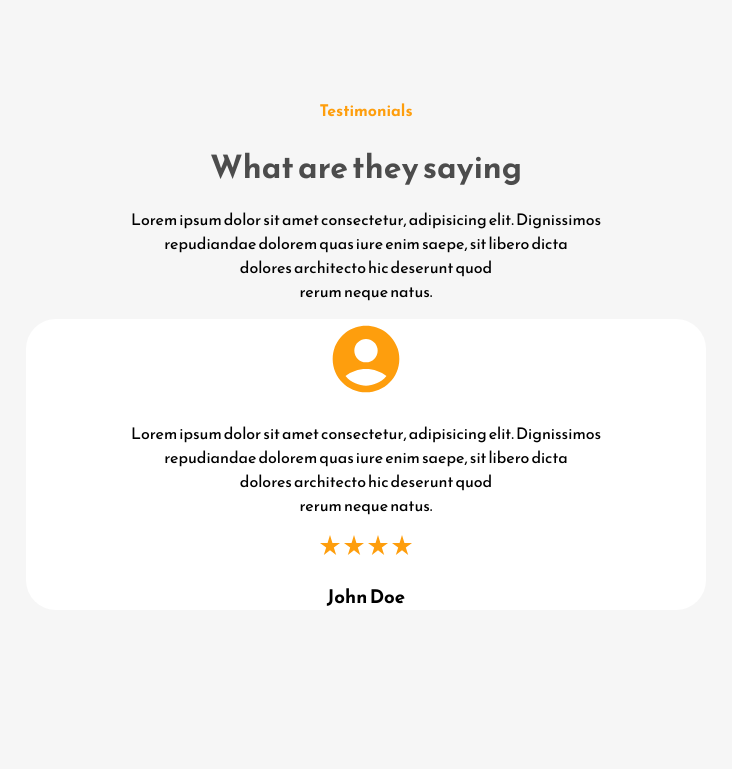
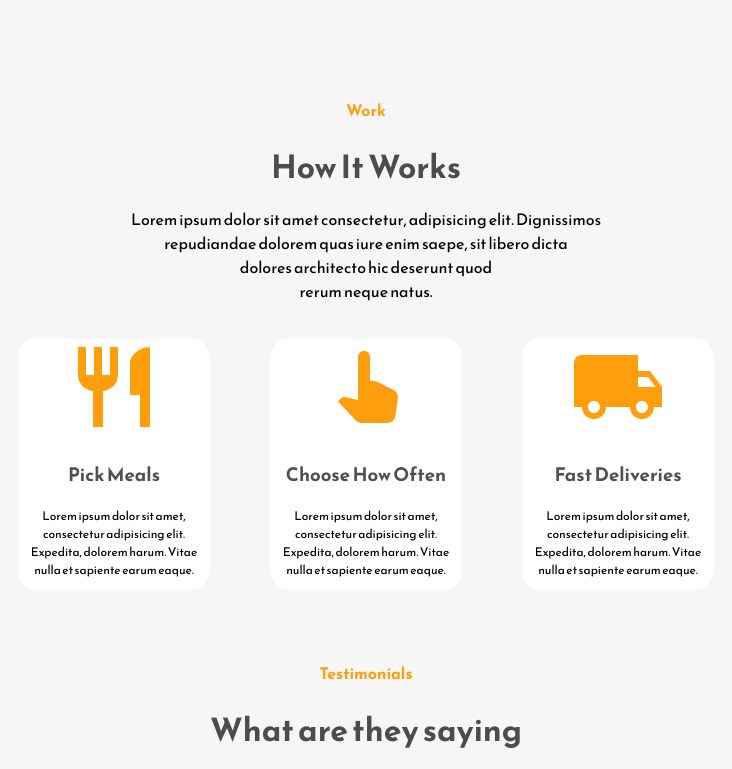
Before and after one commit to Jasleenkaur1998/Restaurant-App, a React (Create React App) app: page / in a window 1280 px wide. Shown: the part 1431-2200 px from the top of the page, without its empty margins (274-1006 px from the left). Before the commit the page ends 2060 px from the top, so only its background shows below. Built offline with nearby package versions, Linux system fonts and the light colour scheme.

Commit message:
Added the work section in the landing page

```diff
--- a/src/App.css
+++ b/src/App.css
@@ -98,6 +98,10 @@ h1 {
     margin: 50px;
 }
 
+h3 {
+    color: #505050;
+}
+
 h4 {
     color: #FE9E0D;
 }
@@ -115,15 +119,42 @@ h4 {
     color: white;
 }
 
+.work-container {
+    text-align: center;
+}
+
 .test-container {
     text-align: center;
+    padding: 30px;
 }
 
 .test-card {
     background-color: white;
-    margin-left: 300px;
-    margin-right: 300px;
+    margin-left: 400px;
+    margin-right: 400px;
     border-radius: 30px;
     padding: 10px, 0px, 10px, 0px
 
 }
+
+.card-container {
+    display: flex;
+    align-content: center;
+    justify-content: center;
+    align-items: center;
+    gap: 20px;
+}
+
+.cards {
+    background: white;
+    height: 250px;
+    width: 15%;
+    text-align: center;
+    margin: 20px;
+    border-radius: 8%;
+}
+
+.card-text {
+    font-size: 12px;
+    margin: 8px;
+}
--- a/src/components/home.jsx
+++ b/src/components/home.jsx
@@ -3,6 +3,7 @@ import Navbar from './navbar'
 import Homepage from './homepage'
 import About from './about'
 import Testimonials from './testimonials';
+import Work from './work';
 
 const Home = () => {
   const homeRef = useRef(null);
@@ -13,6 +14,7 @@ const Home = () => {
       <Navbar aboutRef={aboutRef} homeRef={homeRef} testRef={testRef} />
       <Homepage ref={homeRef} />
       <About ref={aboutRef} />
+      <Work />
       <Testimonials ref={testRef}/>
     </div>
   )
--- a/src/components/navbar.jsx
+++ b/src/components/navbar.jsx
@@ -24,6 +24,7 @@ const Navbar = ({ homeRef, aboutRef, testRef }) => {
       <div className="nav-container">
         <button onClick={scrollToHome}>Home</button>
         <button onClick={scrollToAbout}>About</button>
+        <button>Work</button>
         <button onClick={scrollToTest}>Testimonials</button>
         <button>Contact</button>
         <AiOutlineShoppingCart className="cart-icon" />
--- /dev/null
+++ b/src/components/work.jsx
@@ -0,0 +1,49 @@
+import RestaurantIcon from "@mui/icons-material/Restaurant"
+import PanToolAltIcon from '@mui/icons-material/PanToolAlt'
+import LocalShippingIcon from '@mui/icons-material/LocalShipping'
+
+const Work = () => {
+  return (
+    <div className="work-container">
+      <h4>Work</h4>
+      <h1>How It Works</h1>
+      <p>
+        Lorem ipsum dolor sit amet consectetur, adipisicing elit. Dignissimos
+        <br />
+        repudiandae dolorem quas iure enim saepe, sit libero dicta
+        <br />
+        dolores architecto hic deserunt quod <br />
+        rerum neque natus.
+        <br />
+      </p>
+      <div className="card-container">
+        <div className="cards">
+          <RestaurantIcon style={{ color: "#FE9E0D", fontSize: "6rem" }} />
+          <h3>Pick Meals</h3>
+          <p className="card-text">
+            Lorem ipsum dolor sit amet, consectetur adipisicing elit.
+            Expedita, dolorem harum. Vitae nulla et sapiente earum eaque.
+          </p>
+        </div>
+        <div className="cards">
+            <PanToolAltIcon style={{ color: "#FE9E0D", fontSize: "6rem" }} />
+            <h3>Choose How Often</h3>
+          <p className="card-text">
+            Lorem ipsum dolor sit amet, consectetur adipisicing elit.
+            Expedita, dolorem harum. Vitae nulla et sapiente earum eaque.
+          </p>
+        </div>
+        <div className="cards">
+        <LocalShippingIcon style={{ color: "#FE9E0D", fontSize: "6rem" }} />
+        <h3>Fast Deliveries</h3>
+          <p className="card-text">
+            Lorem ipsum dolor sit amet, consectetur adipisicing elit.
+            Expedita, dolorem harum. Vitae nulla et sapiente earum eaque.
+          </p>
+        </div>
+      </div>
+    </div>
+  )
+}
+
+export default Work
```
